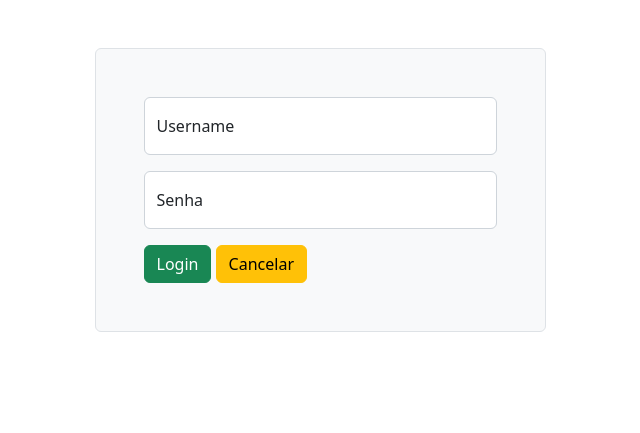
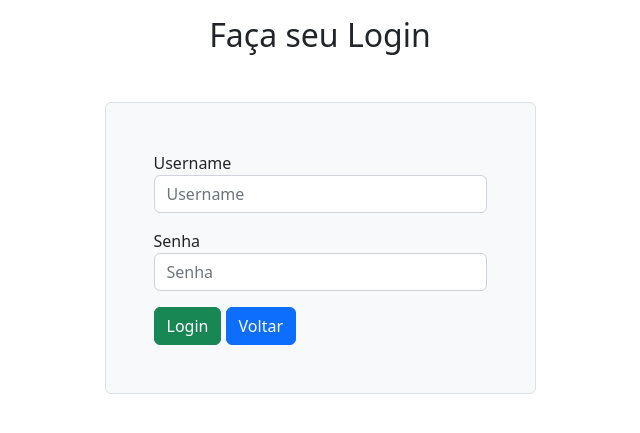
Before and after one commit to FelipeWeiss1992/Agenda, a Flask app: page /login in a window 1280 px wide. Shown: the top 433 px of the page, without its empty margins (320-960 px from the left). Run offline with Flask 2, Linux system fonts and the light colour scheme.

Commit message:
Trabalhando no Layout login.html

```diff
--- a/app/templates/login.html
+++ b/app/templates/login.html
@@ -11,6 +11,14 @@
 
     <body>
 
+        <div class="container" id="main-area">
+
+            <div class="container" id="conteudo-titulo">
+                <div class="text-center">
+                    <h2 class="my-3">Faça seu Login</h2>
+                </div>
+            </div><!-- container -->
+            <div class="container" id="conteudo-logino">
             <div class="container mt-5">
                 <div class="row align-items-center">
                     <div class="col-md-10 mx-auto col-lg-5">
@@ -18,22 +26,23 @@
 
                             <input type="hidden" name="proximo" value="{{ proximo or url_for('calendario') }}">
 
-                    <div class="form-floating mb-3">
+                            <div class="form mb-3">
+                                <label for="i_usuario">Username</label>
                                 <input type="text" class="form-control" id="i_usuario" name="n_usuario" placeholder="Username">
-                        <label for="i_usuario">Username</label>
                             </div>
-                    <div class="form-floating mb-3">
+                            <div class="form mb-3">
+                                <label for="i_senha">Senha</label>
                                 <input type="password" class="form-control" id="i_senha" name="n_senha" placeholder="Senha">
-                        <label for="i_senha">Senha</label>
                             </div>
-                    <button type="submit" class="btn btn-md btn-success">Login</button>
-                    <button type="button" class="btn btn-md btn-warning" onclick = "window.location.href='{{ url_for('index') }}';">Cancelar</button>
+                            <button type="submit" class="btn btn-success">Login</button>
+                            <button type="button" class="btn btn-primary" onclick = "window.location.href='/';">Voltar</button>
                         </form>
                     </div>
                 </div>
             </div>
-
+        </div>
 
         <script src="https://cdn.jsdelivr.net/npm/bootstrap@5.2.3/dist/js/bootstrap.bundle.min.js" integrity="sha384-kenU1KFdBIe4zVF0s0G1M5b4hcpxyD9F7jL+jjXkk+Q2h455rYXK/7HAuoJl+0I4" crossorigin="anonymous"></script>
+
     </body>
 </html>
```
Lines whose indentation alone changed are shown as unchanged.
